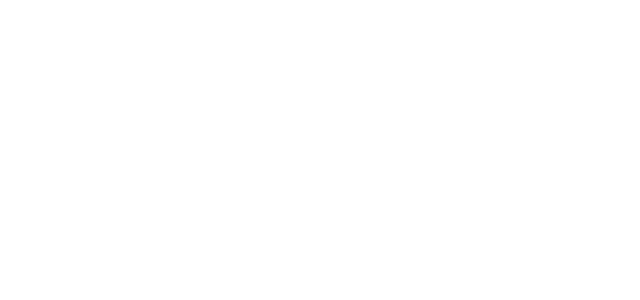
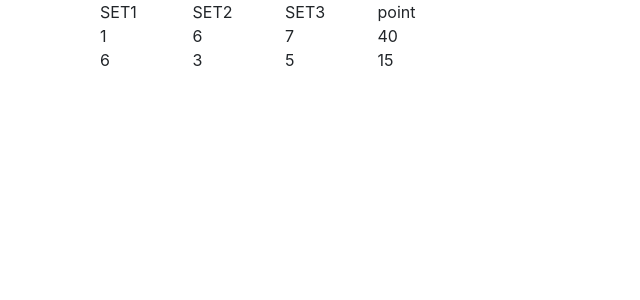
Before and after one commit to muramasa125/tennis-score, a Nuxt app: page / in a window 1280 px wide. Shown: the top 300 px of the page, without its empty margins (0-640 px from the left). Built offline with nearby package versions, Linux system fonts and the light colour scheme.

Commit message:
add Score.vue

```diff
--- a/components/Score.vue
+++ b/components/Score.vue
@@ -1,11 +1,34 @@
 <template>
   <div>
-    <b-table></b-table>
+    <b-container>
+      <b-row>
+        <b-col class="col-1 float-left" v-for="set in sets" :key="set.name">
+          <div>{{ set.name }}</div>
+          <div>{{ set.a }}</div>
+          <div>{{ set.b }}</div>
+        </b-col>
+        <b-col class="col-1 float-left">
+          <div>point</div>
+          <div>{{ point.a }}</div>
+          <div>{{ point.b }}</div>
+        </b-col>
+      </b-row>
+    </b-container>
   </div>
 </template>
 <script>
 export default {
+  data: function () {
+    return {
+      sets: [
+        { name: 'SET1', a: 1, b: 6 },
+        { name: 'SET2', a: 6, b: 3 },
+        { name: 'SET3', a: 7, b: 5 }
+      ],
+      point: { a: 40, b: 15 }
+    }
   }
+}
 </script>
 <style scoped>
 </style>
```
